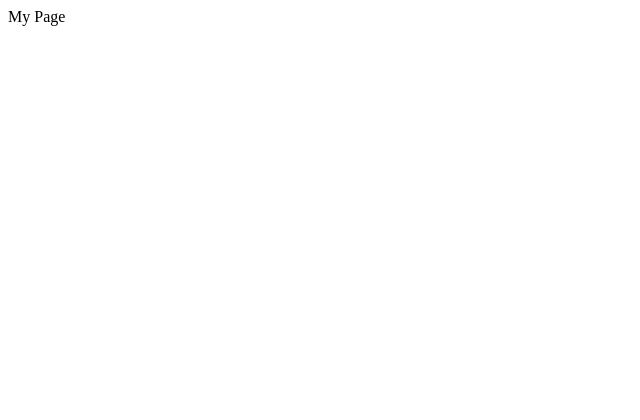
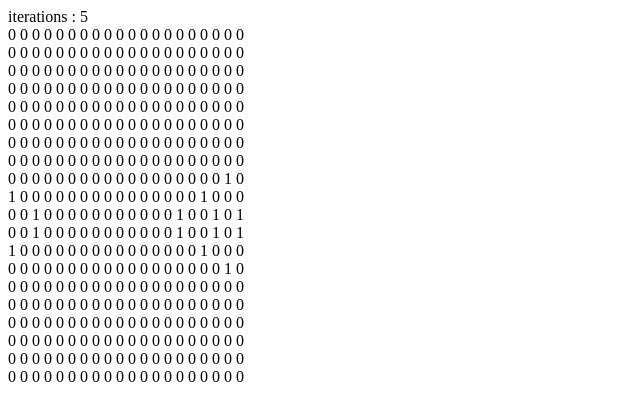
Before and after one commit to chrisrgibb/Conways-Game-Of-Life, a plain HTML site: page index.html in a window 1280 px wide. Shown: the whole page, without its empty margins (0-640 px from the left). Drawn offline with Linux system fonts and the light colour scheme.

Commit message:
added code

```diff
--- a/index.html
+++ b/index.html
@@ -1 +1,116 @@
-My Page
+<!doctype html>
+<html>
+    <head>
+    	<title>Conway's Game Of Life</title>
+    </head>
+ 	<body>
+ 		<div id="counter"></div>
+ 		<div id="main"></div>
+ 	</body>
+ 	<script>
+
+ 	function Cell(x, y, alive){
+ 		this.x = x;
+ 		this.y = y;
+ 		this.isAlive = alive;
+ 	}
+
+ 	function getNeighbourCount(cell){
+		var x = cell.x;
+		var y = cell.y;
+		var count = 0;
+
+		// top row
+		count += cells[(y-1 +gridSize) % gridSize][(x-1 +gridSize) % gridSize].isAlive & 1;
+		count += cells[(y-1 +gridSize) % gridSize][(x +gridSize) % gridSize].isAlive & 1;
+		count += cells[(y-1 +gridSize) % gridSize][(x+1 +gridSize) % gridSize].isAlive & 1;
+
+		// middle row
+		count += cells[(y + gridSize) % gridSize][(x-1 + gridSize) % gridSize].isAlive & 1;
+		count += cells[(y + gridSize) % gridSize][(x+1 + gridSize) % gridSize].isAlive & 1;
+
+		// bottom row
+		count += cells[(y + 1 + gridSize) % gridSize][(x-1 + gridSize) % gridSize].isAlive & 1;
+		count += cells[(y + 1 + gridSize) % gridSize][(x + gridSize) % gridSize].isAlive & 1;
+		count += cells[(y + 1 + gridSize) % gridSize][(x + 1 + gridSize) % gridSize].isAlive & 1;
+
+		return count;
+ 	}
+
+ 	function isAlive(cell){
+		var neighbours = getNeighbourCount(cell);
+ 		var rule1 = neighbours == 2 || neighbours == 3;
+ 		var rule2 = neighbours == 3 && !cell.isAlive;
+ 		return rule1 || rule2;
+ 	}
+
+ 	function createCells(size){
+ 		var cells = [];
+ 		for(var y = 0; y < size; y++){
+ 			var xArray = [];
+ 			for(var x = 0; x < size; x++){
+ 				xArray.push(new Cell(x, y, false));
+ 			}
+ 			cells.push(xArray);
+ 		}
+ 		return cells;
+ 	}
+
+ 	function mainLoop(numOfLoops){
+ 		for(var loop = 0; loop < numOfLoops; loop++){
+ 			printGrid(loop);
+ 			oneLoop();
+	 	}
+ 	}
+
+ 	function oneLoop(){
+		var nextCells = [];
+		for(var y = 0; y < gridSize; y++){
+			var xLine = [];
+			for(var x = 0; x < gridSize; x++){
+				var newCell = new Cell(x, y, isAlive(cells[y][x]) );
+				xLine.push(newCell);
+			}
+			nextCells.push(xLine);
+		}
+		cells = nextCells;
+ 	}
+
+ 	function printGrid(count){
+ 		var text = "";
+		for(var y = 0; y < gridSize; y++){
+			var line = "";
+ 			for(var x = 0; x < gridSize; x++){
+ 				line += (cells[y][x].isAlive & 1) + " ";
+ 			}
+ 			line += '<br>';
+ 			text += line;
+ 		}
+ 		countDiv.innerHTML = "iterations : " +  count;
+ 		mainarea.innerHTML = text;
+ 	}
+
+
+ 	// set up variables
+ 	var cells = [];
+ 	var gridSize = 20;
+ 	var mainarea = document.getElementById("main");
+ 	var countDiv = document.getElementById("counter");
+ 	var cellsToStartIn = Math.round(Math.random() * gridSize) -1;
+ 	cells = createCells(gridSize);
+
+
+ 	cells[10][cellsToStartIn].isAlive = 1;
+ 	cells[11][cellsToStartIn].isAlive = 1;
+
+ 	var counter = 0;
+ 	setInterval(function(){
+ 		counter++;
+ 		printGrid(counter);
+		oneLoop();
+ 	}, 1000);
+
+ 	// mainLoop(10);
+
+ 	</script>
+ 	</html>
```
